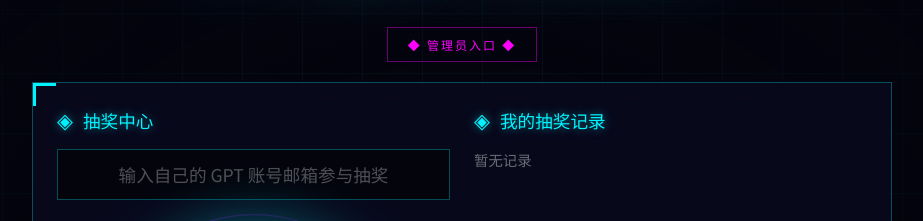
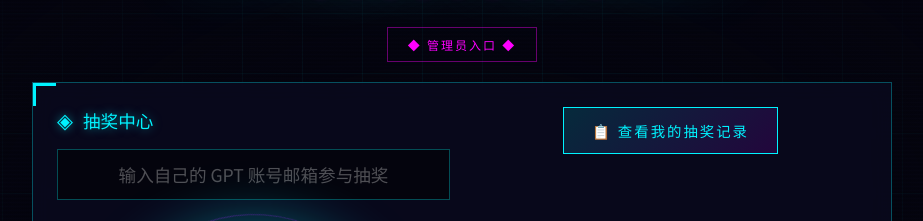
Before and after one commit to madapao001/monster-survivors, a plain HTML site: page coupon-draw/index.html in a window 1280 px wide. Shown: the part 167-388 px from the top of the page, without its empty margins (178-1101 px from the left). Drawn offline with Linux system fonts and the light colour scheme.

Commit message:
Change records panel to clickable toggle button

```diff
--- a/coupon-draw/index.html
+++ b/coupon-draw/index.html
@@ -1218,10 +1218,16 @@
         </div>
 
         <!-- 抽奖记录 -->
-        <div style="flex: 1; min-width: 280px;">
-          <div class="card-title"><span class="icon">◈</span> 我的抽奖记录</div>
-          <div id="userRecords" style="color: rgba(255,255,255,0.7); font-size: 0.9rem;">
-            <p style="color: rgba(255,255,255,0.4);">暂无记录</p>
+        <div style="flex: 1; min-width: 280px; display: flex; flex-direction: column; align-items: center; justify-content: center;">
+          <div id="recordBtnArea">
+            <button class="cyber-btn" onclick="toggleRecordPanel()" style="font-size: 0.9rem;">📋 查看我的抽奖记录</button>
+          </div>
+          <div id="recordPanel" style="display: none; width: 100%;">
+            <div class="card-title"><span class="icon">◈</span> 我的抽奖记录</div>
+            <div id="userRecords" style="color: rgba(255,255,255,0.7); font-size: 0.9rem;">
+              <p style="color: rgba(255,255,255,0.4);">暂无记录</p>
+            </div>
+            <button class="cyber-btn pink" onclick="toggleRecordPanel()" style="margin-top: 16px; font-size: 0.8rem;">↩ 收起记录</button>
           </div>
         </div>
 
@@ -1406,6 +1412,19 @@
       }
     }
 
+    function toggleRecordPanel() {
+      const btnArea = document.getElementById('recordBtnArea');
+      const panel = document.getElementById('recordPanel');
+      if (panel.style.display === 'none') {
+        btnArea.style.display = 'none';
+        panel.style.display = 'block';
+        renderUserRecords();
+      } else {
+        panel.style.display = 'none';
+        btnArea.style.display = 'block';
+      }
+    }
+
     function renderUserRecords() {
       const container = document.getElementById('userRecords');
       const record = getUserRecord();
```
